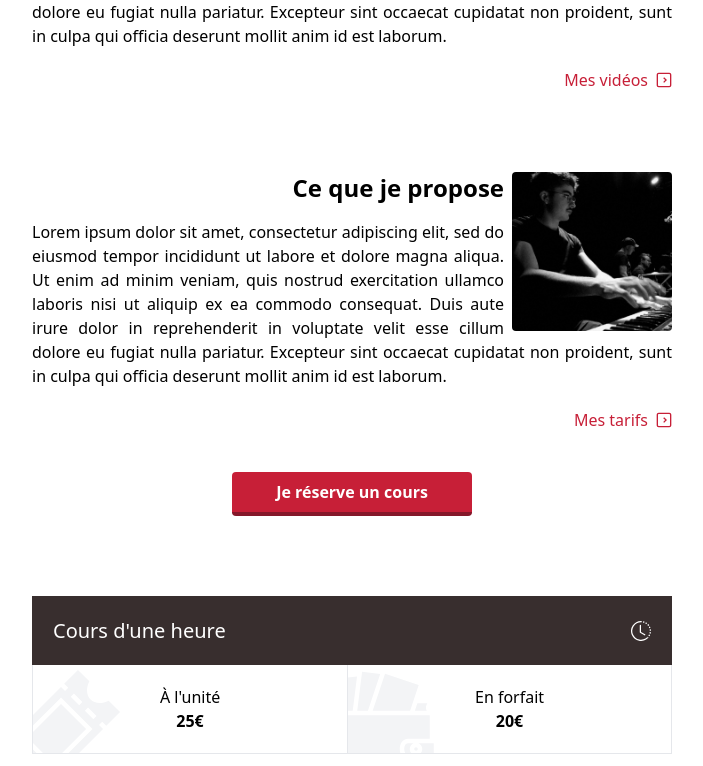
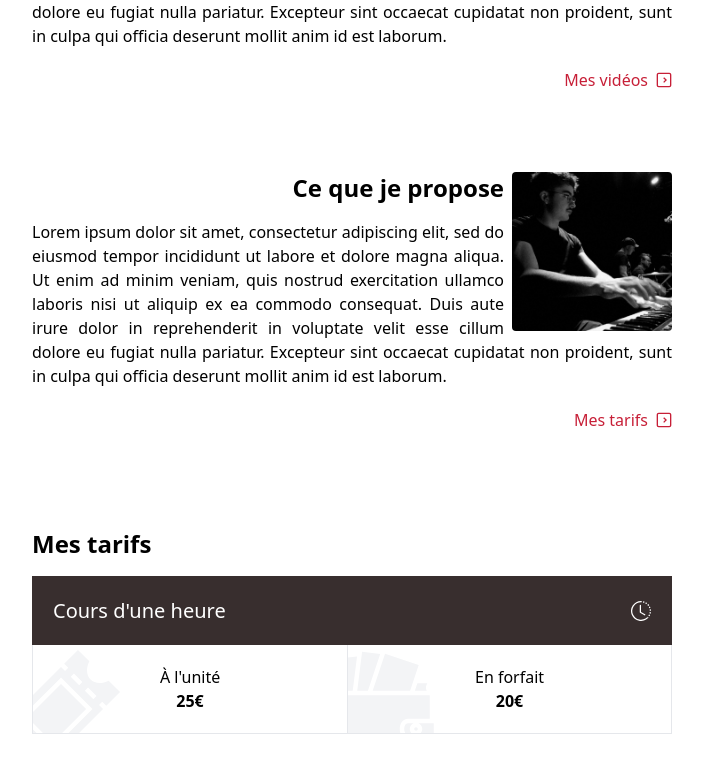
Before and after one commit to Mordhin/benjamin-piano, a React (Create React App) app: page / in a window 1280 px wide. Shown: the part 1048-1814 px from the top of the page, without its empty margins (288-991 px from the left). Built offline with nearby package versions, Linux system fonts and the light colour scheme.

Commit message:
add a title

```diff
--- a/src/App.js
+++ b/src/App.js
@@ -5,50 +5,81 @@ import { Paragraphe } from "./components/Paragraphe.js";
 import benji from "./assets/benji avatar.jpg";
 import piano from "./assets/benji clavier.jpg";
 import { Button } from "./components/Button.js";
-import {CgChevronRightR} from "react-icons/cg";
+import { CgChevronRightR } from "react-icons/cg";
 import { scrollSpy } from "react-scroll";
 import { PricingCard } from "./components/PricingCard.js";
 
 const App = () => {
   useEffect(() => {
     scrollSpy.update();
-  }, [])
+  }, []);
 
   return (
     <>
       <Navbar />
       <Banner />
-      <div id="presentation" className="container mx-auto mt-20 flex flex-col items-center">
+      <div
+        id="presentation"
+        className="container mx-auto mt-20 mb-20 flex flex-col items-center"
+      >
         <Paragraphe title="Qui suis-je ?" image={benji} className="mb-5">
-          Lorem ipsum dolor sit amet, consectetur adipiscing elit, sed do eiusmod tempor
-          incididunt ut labore et dolore magna aliqua. Ut enim ad minim veniam, quis nostrud
-          exercitation ullamco laboris nisi ut aliquip ex ea commodo consequat. Duis aute
-          irure dolor in reprehenderit in voluptate velit esse cillum dolore eu fugiat nulla pariatur.
-          Excepteur sint occaecat cupidatat non proident, sunt in culpa qui officia deserunt mollit anim
-          id est laborum.
+          Lorem ipsum dolor sit amet, consectetur adipiscing elit, sed do
+          eiusmod tempor incididunt ut labore et dolore magna aliqua. Ut enim ad
+          minim veniam, quis nostrud exercitation ullamco laboris nisi ut
+          aliquip ex ea commodo consequat. Duis aute irure dolor in
+          reprehenderit in voluptate velit esse cillum dolore eu fugiat nulla
+          pariatur. Excepteur sint occaecat cupidatat non proident, sunt in
+          culpa qui officia deserunt mollit anim id est laborum.
         </Paragraphe>
-        <div className="w-full cursor-pointer flex justify-end items-center text-primary-400 hover:text-primary-100">Mes vidéos <CgChevronRightR className="ml-2"/></div>
-        <Paragraphe title="Ce que je propose" image={piano} right className="mt-20 mb-5">
-          Lorem ipsum dolor sit amet, consectetur adipiscing elit, sed do eiusmod tempor
-          incididunt ut labore et dolore magna aliqua. Ut enim ad minim veniam, quis nostrud
-          exercitation ullamco laboris nisi ut aliquip ex ea commodo consequat. Duis aute
-          irure dolor in reprehenderit in voluptate velit esse cillum dolore eu fugiat nulla pariatur.
-          Excepteur sint occaecat cupidatat non proident, sunt in culpa qui officia deserunt mollit anim
-          id est laborum.
+        <div className="w-full cursor-pointer flex justify-end items-center text-primary-400 hover:text-primary-100">
+          Mes vidéos <CgChevronRightR className="ml-2" />
+        </div>
+        <Paragraphe
+          title="Ce que je propose"
+          image={piano}
+          right
+          className="mt-20 mb-5"
+        >
+          Lorem ipsum dolor sit amet, consectetur adipiscing elit, sed do
+          eiusmod tempor incididunt ut labore et dolore magna aliqua. Ut enim ad
+          minim veniam, quis nostrud exercitation ullamco laboris nisi ut
+          aliquip ex ea commodo consequat. Duis aute irure dolor in
+          reprehenderit in voluptate velit esse cillum dolore eu fugiat nulla
+          pariatur. Excepteur sint occaecat cupidatat non proident, sunt in
+          culpa qui officia deserunt mollit anim id est laborum.
         </Paragraphe>
-        <div className="w-full cursor-pointer flex justify-end items-center text-primary-400 hover:text-primary-100">Mes tarifs <CgChevronRightR className="ml-2"/></div>
-        <Button className="mt-10 mb-20" size="60" primary>Je réserve un cours</Button>
+        <div className="w-full cursor-pointer flex justify-end items-center text-primary-400 hover:text-primary-100">
+          Mes tarifs <CgChevronRightR className="ml-2" />
+        </div>
       </div>
-      <div id="pricing" className="container mx-auto flex flex-col items-center">
-        <PricingCard title="Cours d'une heure" price1="25€" price2="20€" className="mb-20"/>
-        <PricingCard title="Cours d'une demie-heure" price1="15€" price2="13€" className="mb-10"/>
+      <div
+        id="pricing"
+        className="container mx-auto flex flex-col items-center"
+      >
+        <h2 className={`text-2xl font-bold mt-4 mb-4 w-full`}>Mes tarifs</h2>
+        <PricingCard
+          title="Cours d'une heure"
+          price1="25€"
+          price2="20€"
+          className="mb-20"
+        />
+        <PricingCard
+          title="Cours d'une demie-heure"
+          price1="15€"
+          price2="13€"
+          className="mb-10"
+        />
         <div className="w-full">Forfait de 10 cours d'une heure : 200€</div>
-        <div className="w-full">Forfait de 10 cours d'une demie-heure : 130€</div>
-        <Button className="mt-10 mb-20" size="60" primary>Je réserve un cours</Button>
+        <div className="w-full">
+          Forfait de 10 cours d'une demie-heure : 130€
+        </div>
+        <Button className="mt-10 mb-20" size="60" primary>
+          Je réserve un cours
+        </Button>
       </div>
-      <div className="mb-20"></div>
+      <div className="mb-40"></div>
     </>
   );
-}
+};
 
 export default App;
```
